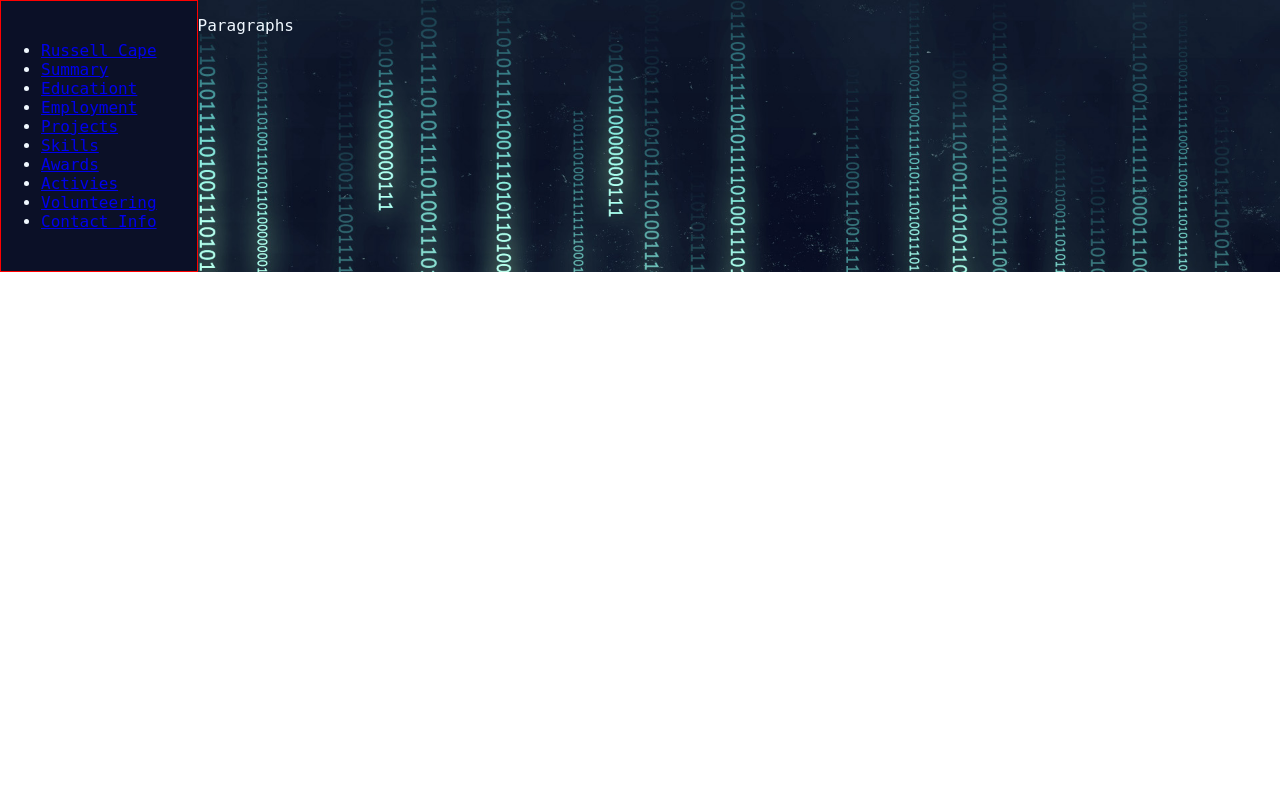
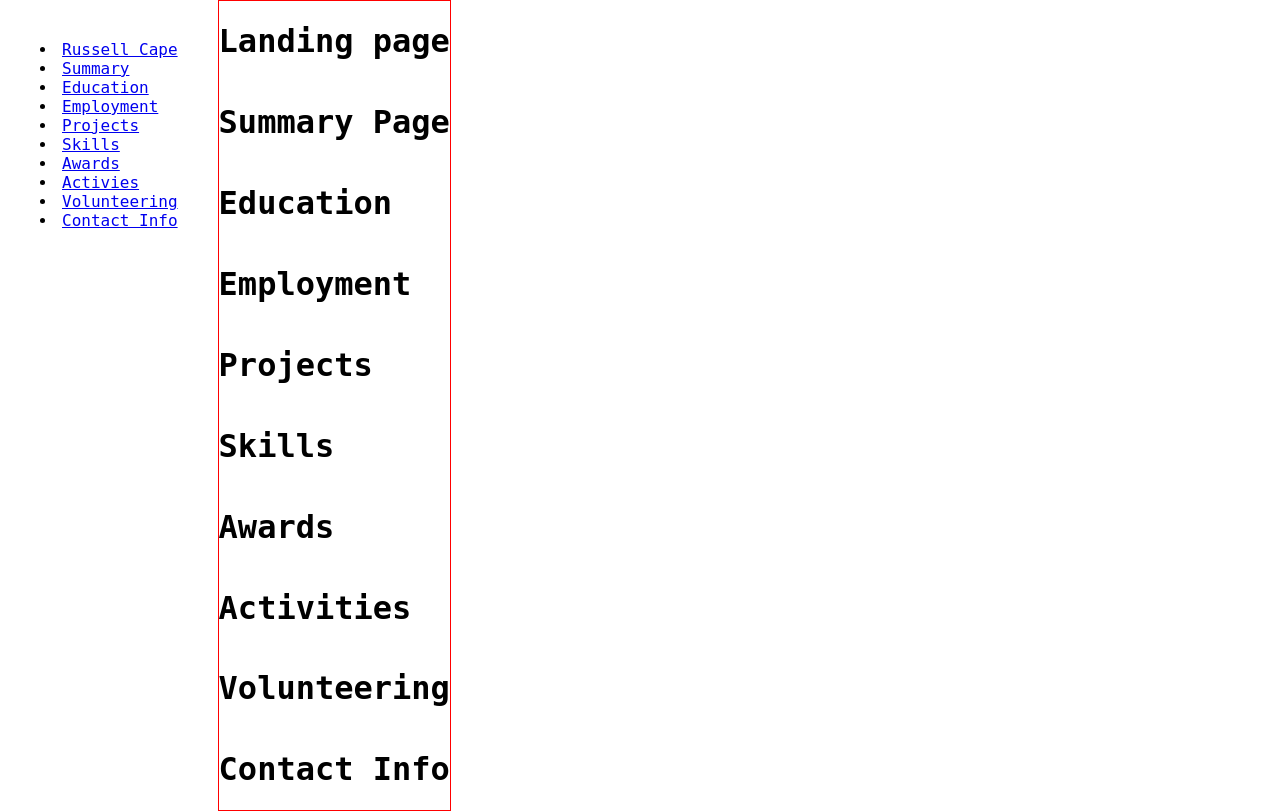
Before and after one commit to russellcape/web-portfolio, a React (Create React App) app: page / in a window 1280 px wide. Built offline with nearby package versions, Linux system fonts and the light colour scheme.

Commit message:
Working on page layout

```diff
--- a/src/App.css
+++ b/src/App.css
@@ -1,16 +1,16 @@
 .App {
     display: flex;
-    background-image: url(./images/binary-wallpaper.jpg);
-    background-size: 100%;
+    /* background-image: url(./images/binary-wallpaper.jpg);
+    background-size: 100%;*/
 }
 
-.App-Header {
-    margin: auto;
+.navBar {
+    padding: 2.5em;
+    margin: 0 0;
 }
 
-.nav {
+.content {
     border: red 1px solid;
-    padding: 2.5em;
-    background-color: #0B1027;
-    margin: 0 0;
+    display: flex;
+    flex-direction: column;
 }
--- a/src/App.js
+++ b/src/App.js
@@ -5,11 +5,12 @@ import './images/binary-wallpaper.jpg'
 function App() {
   return (
     <div className="App">
+      <body>
       <div className="navBar">
-        <ul className="nav">
+        <nav className="nav">
           <li><a href="home">Russell Cape</a></li>
           <li><a href="#">Summary</a></li>
-          <li><a href="#">Educationt</a></li>
+          <li><a href="#">Education</a></li>
           <li><a href="#">Employment</a></li>
           <li><a href="#">Projects</a></li>
           <li><a href="#">Skills</a></li>
@@ -17,10 +18,40 @@ function App() {
           <li><a href="#">Activies</a></li>
           <li><a href="#">Volunteering</a></li>
           <li><a href="#">Contact Info</a></li>
-        </ul>
+        </nav>
       </div>
-      <body>
-        <p>Paragraphs</p>
+      <div className ="content">
+        <div className="home">
+          <h1>Landing page</h1>
+        </div>
+        <div className="summary">
+          <h1>Summary Page</h1>
+        </div>
+        <div className="education">
+          <h1>Education</h1>
+        </div>
+        <div className="employment">
+          <h1>Employment</h1>
+        </div>
+        <div className="projects">
+          <h1>Projects</h1>
+        </div>
+        <div className="skills">
+          <h1>Skills</h1>
+        </div>
+        <div className="Awards">
+          <h1>Awards</h1>
+        </div>
+        <div className="activities">
+          <h1>Activities</h1>
+        </div>
+        <div className="volunteering">
+          <h1>Volunteering</h1>
+        </div>
+        <div className="contactInfo">
+          <h1>Contact Info</h1>
+        </div>
+        </div>
       </body>
     </div>
   );
--- a/src/index.css
+++ b/src/index.css
@@ -1,5 +1,5 @@
 body {
+  margin: 0%;
+  display: flex;
   font-family: DejaVu Sans Mono, monospace;
-  margin: 0;
-  color: aliceblue;
 }
```
